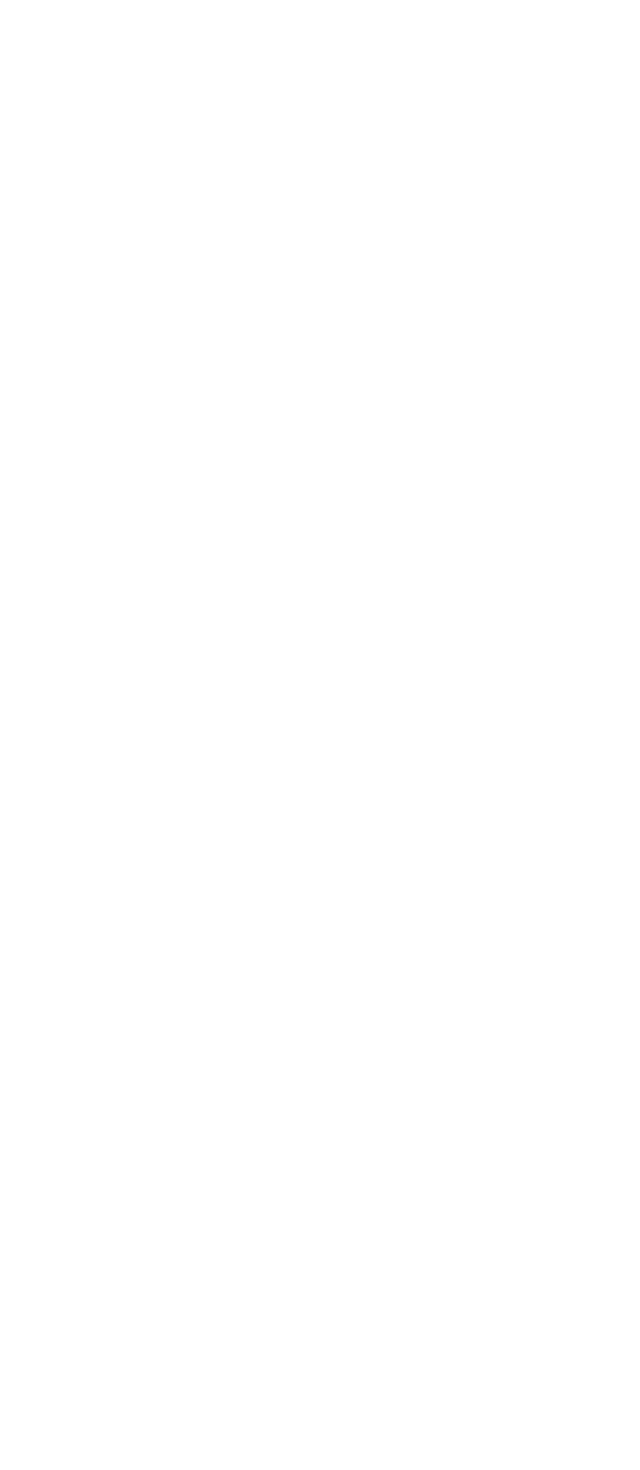
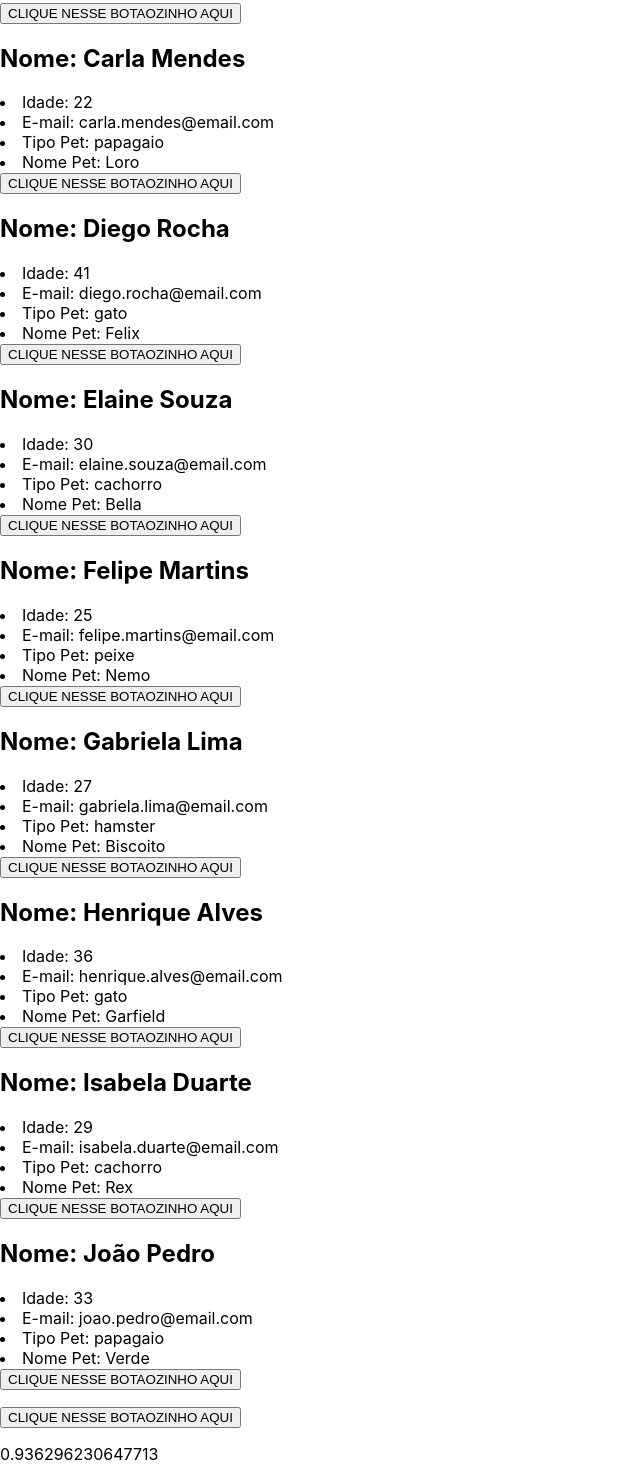
Before and after one commit to guutoreis/Exerc-cios---Gustavo, a React (Create React App) app in the folder newapp/: page / in a window 1280 px wide. Shown: the part 380-1850 px from the top of the page, without its empty margins (0-640 px from the left). Before the commit the page ends 800 px from the top, so only its background shows below. Built offline with nearby package versions, Linux system fonts and the light colour scheme.

Commit message:
enviando trabalho

```diff
--- a/newapp/src/App.js
+++ b/newapp/src/App.jsx
@@ -1,3 +1,7 @@
+import Botaozinho from "./assets/Components/Botaozinho/Botaozinho";
+import Card from "./assets/Components/Card/Card";
+import NumeroAleatorio from "./assets/Components/NumeroAleatorio/NumeroAleatorio";
+
 const pessoas = [
   {
     nome: 'Ana Silva',
@@ -78,9 +82,9 @@ const numeroAleatorio = Math.random();
 //NAO FAZER NENHUM CSS POR ENQUANTO!!!
 //PROIBIDO USAR IA(CHATGPT OU SEILA O QUE)
 
-//1- CRIAR UM COMPONENTE CHAMADO CARD QUE LISTA AS PESSOAS
+//1- CRIAR UM COMPONENTE CHAMADO CARD QUE LISTA AS PESSOAS -- OK
 
-//2- CRIAR UM COMPONENTE BOTAOZINHO QUE RECEBE UM A VARIAVEL NOMEDOBOTAO COMO TITULO DO BOTAO
+//2- CRIAR UM COMPONENTE BOTAOZINHO QUE RECEBE UM A VARIAVEL NOMEDOBOTAO COMO TITULO DO BOTAO - OK
 
 //3- CRIAR UM COMPONENTE CHAMADO NUMEROALEATORIO, QUE RECEBE A VARIAVEL NUMEROALEATORIO
 
@@ -89,9 +93,17 @@ const numeroAleatorio = Math.random();
 //LISTAR OS 3 COMPONENTES EM APP
 
 function App() {
-  return <div></div>;
+
+  return (
+  <div>
+    <Card dados = {pessoas} botao = {nomeDoBotao}/>
+    <Botaozinho botao = {nomeDoBotao}/>
+    <NumeroAleatorio numero = {numeroAleatorio}/>
+  </div>
 
 
+
+  )
 }
 
 export default App;
--- /dev/null
+++ b/newapp/src/assets/Components/Botaozinho/Botaozinho.jsx
@@ -0,0 +1,12 @@
+const Botaozinho = (props) => {
+
+    return (
+        <p>
+        <button>
+            {props.botao}
+        </button>
+        </p>
+    )
+}
+
+export default Botaozinho;
--- /dev/null
+++ b/newapp/src/assets/Components/Card/Card.jsx
@@ -0,0 +1,23 @@
+import Botaozinho from "../Botaozinho/Botaozinho";
+
+const Card = (props) => {
+
+    return (
+        <div>
+            <h1>Lista de Pessoas</h1>
+            {props.dados.map((dado) => (
+                <div>
+                    <h2>Nome: {dado.nome}</h2>
+                    <li>Idade: {dado.idade}</li>
+                    <li>E-mail: {dado.email}</li>
+                    <li>Tipo Pet: {dado.tipoPet}</li>
+                    <li>Nome Pet: {dado.nomePet}</li>
+                    <button>{props.botao} </button>
+                </div>
+
+            ))}
+        </div>
+    );
+}
+
+export default Card;
--- /dev/null
+++ b/newapp/src/assets/Components/NumeroAleatorio/NumeroAleatorio.jsx
@@ -0,0 +1,12 @@
+const NumeroAleatorio = (props) => {
+
+    return (
+        <>
+            <p>
+                {props.numero}
+            </p>
+        </>
+    )
+}
+
+export default NumeroAleatorio
```
